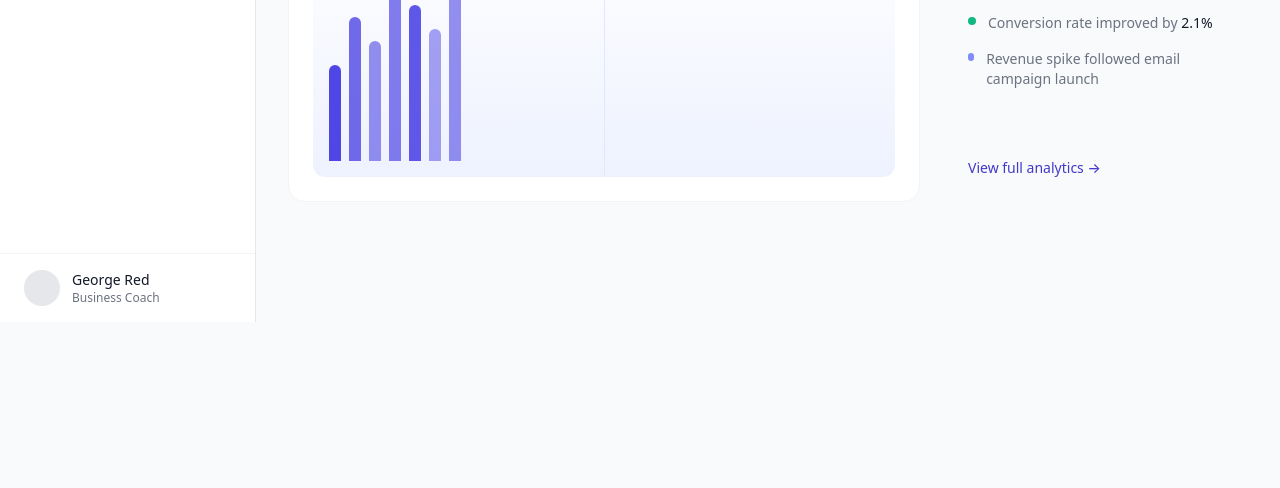
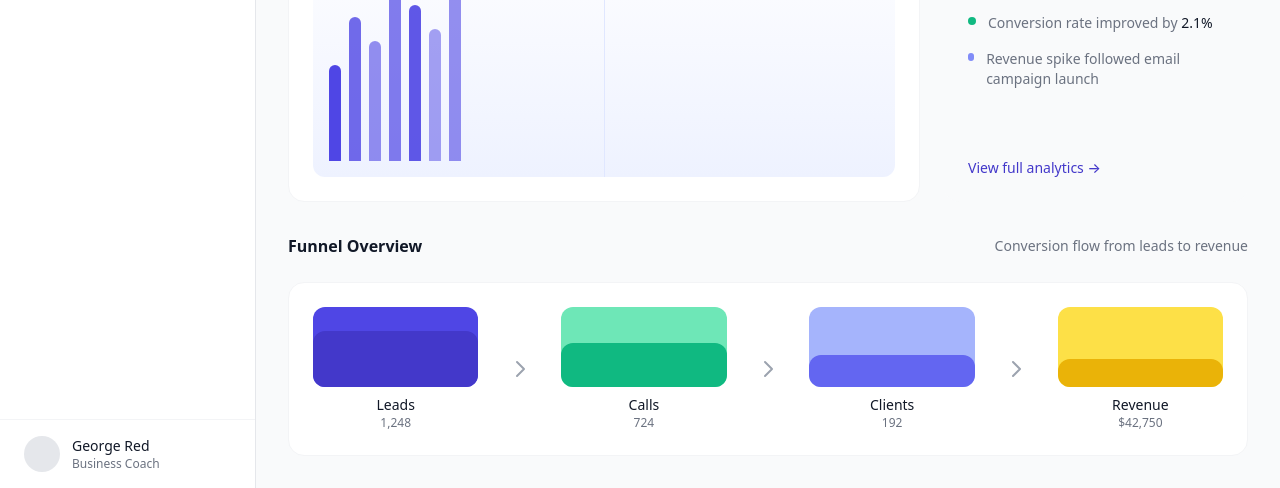
Before and after one commit to WebSync360/BizEdge-Dashboard, a website: page index.html in a window 1280 px wide. Shown: the part 478-966 px from the top of the page. Before the commit the page ends 800 px from the top, so only its background shows below. Drawn offline with nearby package versions, Linux system fonts and the light colour scheme.

Commit message:
Updating User Interface

```diff
--- a/index.html
+++ b/index.html
@@ -283,6 +283,122 @@
       </div>
     </section>
 
+    <section>
+  <div class="space-y-6">
+
+    <!-- HEADER -->
+    <div class="flex items-center justify-between">
+      <h3 class="text-base font-semibold text-text-primary">
+        Funnel Overview
+      </h3>
+      <p class="text-sm text-text-secondary">
+        Conversion flow from leads to revenue
+      </p>
+    </div>
+
+    <!-- FUNNEL GRAPH -->
+    <div class="relative overflow-hidden rounded-xl bg-white p-6 border border-gray-100">
+      <div class="flex flex-col lg:flex-row items-center justify-between gap-6">
+
+        <!-- Funnel Step: Leads -->
+        <div class="flex flex-col items-center w-full lg:w-1/4">
+          <div class="relative h-20 w-full bg-brand-500 rounded-lg">
+            <div class="absolute bottom-0 left-0 h-[70%] w-full bg-brand-600 rounded-lg transition-all"></div>
+          </div>
+          <p class="mt-2 text-sm font-medium text-text-primary">Leads</p>
+          <p class="text-xs text-text-secondary">1,248</p>
+        </div>
+
+        <!-- Arrow -->
+        <div class="hidden lg:flex items-center justify-center w-12">
+          <svg class="h-6 w-6 text-text-muted" fill="none" stroke="currentColor" stroke-width="2" viewBox="0 0 24 24">
+            <path stroke-linecap="round" stroke-linejoin="round" d="M9 5l7 7-7 7" />
+          </svg>
+        </div>
+
+        <!-- Funnel Step: Calls -->
+        <div class="flex flex-col items-center w-full lg:w-1/4">
+          <div class="relative h-20 w-full bg-emerald-300 rounded-lg">
+            <div class="absolute bottom-0 left-0 h-[55%] w-full bg-emerald-500 rounded-lg transition-all"></div>
+          </div>
+          <p class="mt-2 text-sm font-medium text-text-primary">Calls</p>
+          <p class="text-xs text-text-secondary">724</p>
+        </div>
+
+        <!-- Arrow -->
+        <div class="hidden lg:flex items-center justify-center w-12">
+          <svg class="h-6 w-6 text-text-muted" fill="none" stroke="currentColor" stroke-width="2" viewBox="0 0 24 24">
+            <path stroke-linecap="round" stroke-linejoin="round" d="M9 5l7 7-7 7" />
+          </svg>
+        </div>
+
+        <!-- Funnel Step: Clients -->
+        <div class="flex flex-col items-center w-full lg:w-1/4">
+          <div class="relative h-20 w-full bg-indigo-300 rounded-lg">
+            <div class="absolute bottom-0 left-0 h-[40%] w-full bg-indigo-500 rounded-lg transition-all"></div>
+          </div>
+          <p class="mt-2 text-sm font-medium text-text-primary">Clients</p>
+          <p class="text-xs text-text-secondary">192</p>
+        </div>
+
+        <!-- Arrow -->
+        <div class="hidden lg:flex items-center justify-center w-12">
+          <svg class="h-6 w-6 text-text-muted" fill="none" stroke="currentColor" stroke-width="2" viewBox="0 0 24 24">
+            <path stroke-linecap="round" stroke-linejoin="round" d="M9 5l7 7-7 7" />
+          </svg>
+        </div>
+
+        <!-- Funnel Step: Revenue -->
+        <div class="flex flex-col items-center w-full lg:w-1/4">
+          <div class="relative h-20 w-full bg-yellow-300 rounded-lg">
+            <div class="absolute bottom-0 left-0 h-[35%] w-full bg-yellow-500 rounded-lg transition-all"></div>
+          </div>
+          <p class="mt-2 text-sm font-medium text-text-primary">Revenue</p>
+          <p class="text-xs text-text-secondary">$42,750</p>
+        </div>
+
+      </div>
+
+      <!-- MOBILE VERSION (stacked) -->
+      <div class="lg:hidden mt-6 space-y-4">
+        <div class="flex flex-col items-start gap-1">
+          <p class="text-sm font-medium text-text-primary">Leads</p>
+          <div class="w-full bg-brand-500/20 h-4 rounded-lg relative">
+            <div class="absolute left-0 top-0 h-4 w-[70%] bg-brand-500 rounded-lg"></div>
+          </div>
+          <p class="text-xs text-text-secondary">1,248</p>
+        </div>
+
+        <div class="flex flex-col items-start gap-1">
+          <p class="text-sm font-medium text-text-primary">Calls</p>
+          <div class="w-full bg-emerald-300/20 h-4 rounded-lg relative">
+            <div class="absolute left-0 top-0 h-4 w-[55%] bg-emerald-500 rounded-lg"></div>
+          </div>
+          <p class="text-xs text-text-secondary">724</p>
+        </div>
+
+        <div class="flex flex-col items-start gap-1">
+          <p class="text-sm font-medium text-text-primary">Clients</p>
+          <div class="w-full bg-indigo-300/20 h-4 rounded-lg relative">
+            <div class="absolute left-0 top-0 h-4 w-[40%] bg-indigo-500 rounded-lg"></div>
+          </div>
+          <p class="text-xs text-text-secondary">192</p>
+        </div>
+
+        <div class="flex flex-col items-start gap-1">
+          <p class="text-sm font-medium text-text-primary">Revenue</p>
+          <div class="w-full bg-yellow-300/20 h-4 rounded-lg relative">
+            <div class="absolute left-0 top-0 h-4 w-[35%] bg-yellow-500 rounded-lg"></div>
+          </div>
+          <p class="text-xs text-text-secondary">$42,750</p>
+        </div>
+      </div>
+
+    </div>
+  </div>
+</section>
+
+
     </main>
 
     </div>
```
Also changed, not shown: dist/output.css.
